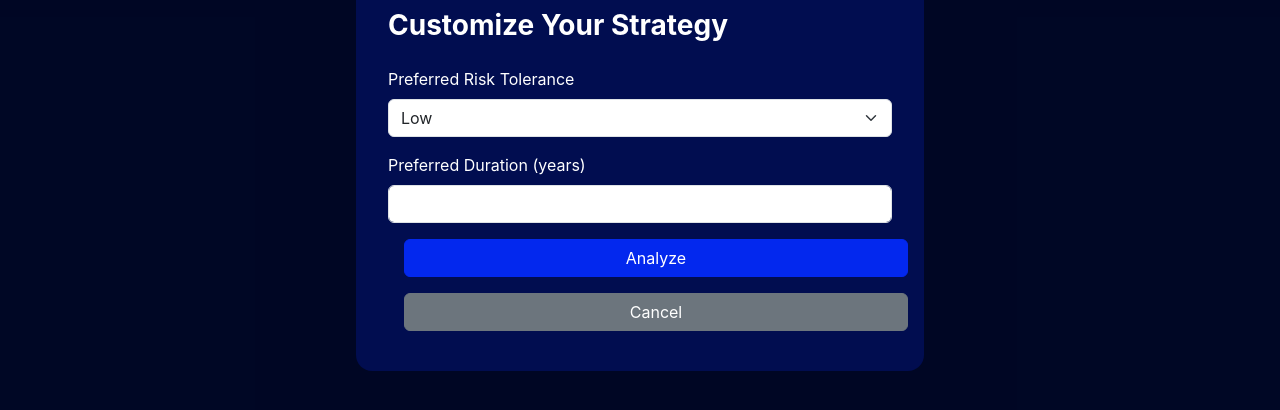
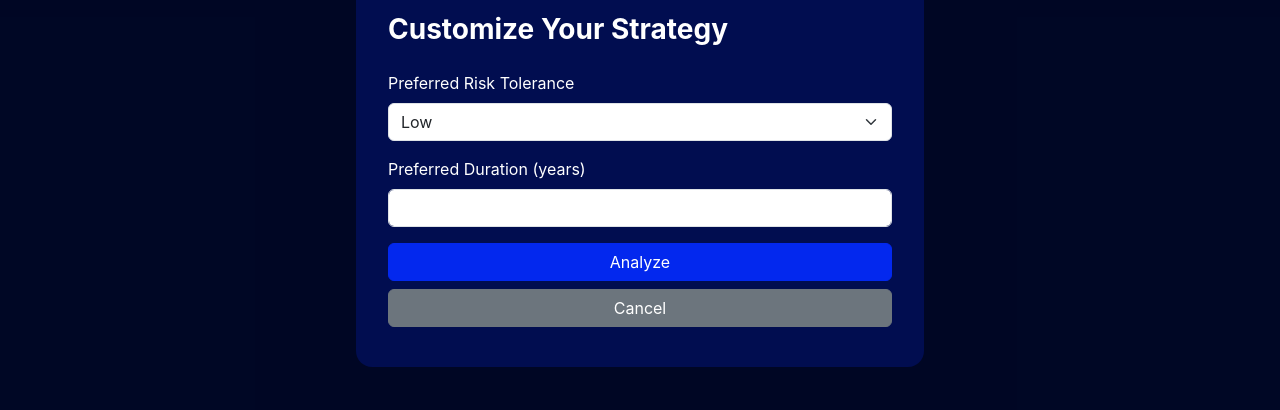
Before and after one commit to jianming0227/5nance, a website: page frontend/AI.html in a window 1280 px wide. Both pictures are taken after a click on the button "Customize Analysis". Shown: the part 238-648 px from the top of the page. Drawn offline with nearby package versions, Linux system fonts and the light colour scheme; no server answers.

Commit message:
Adjust CSS

```diff
--- a/frontend/AI.html
+++ b/frontend/AI.html
@@ -102,7 +102,7 @@
         <form id="customForm">
           <div class="mb-3">
             <label for="riskSelect" class="form-label">Preferred Risk Tolerance</label>
-            <select class="form-select" id="riskSelect" required>
+            <select class="form-select w-100" id="riskSelect" required>
               <option value="low">Low</option>
               <option value="moderate">Moderate</option>
               <option value="high">High</option>
@@ -110,10 +110,12 @@
           </div>
           <div class="mb-3">
             <label for="durationInput" class="form-label">Preferred Duration (years)</label>
-            <input type="number" class="form-control" id="durationInput" min="1" required />
+            <input type="number" class="form-control w-100" id="durationInput" min="1" required />
           </div>
-          <button type="submit" class="btn btn-primary w-100">Analyze</button>
-          <button type="button" class="btn btn-secondary mt-2 w-100" id="closeCustomizeBtn">Cancel</button>
+          <div class="d-flex flex-column">
+            <button type="submit" class="btn btn-primary mb-2 w-100">Analyze</button>
+            <button type="button" class="btn btn-secondary w-100" id="closeCustomizeBtn">Cancel</button>
+          </div>
         </form>
       </div>
     </div>
--- a/frontend/css/AI.css
+++ b/frontend/css/AI.css
@@ -299,6 +299,15 @@
     color: white;
   }
 
+  #customForm button {
+    width: 100%;
+    margin-left: 0 !important;
+    padding-left: 1rem;
+    padding-right: 1rem;
+    text-align: center;
+    display: block;
+  }
+
   #customStrategyBtn {
     background-color: #555; /* Grey background */
     border-color: #555;     /* Grey border */
```
